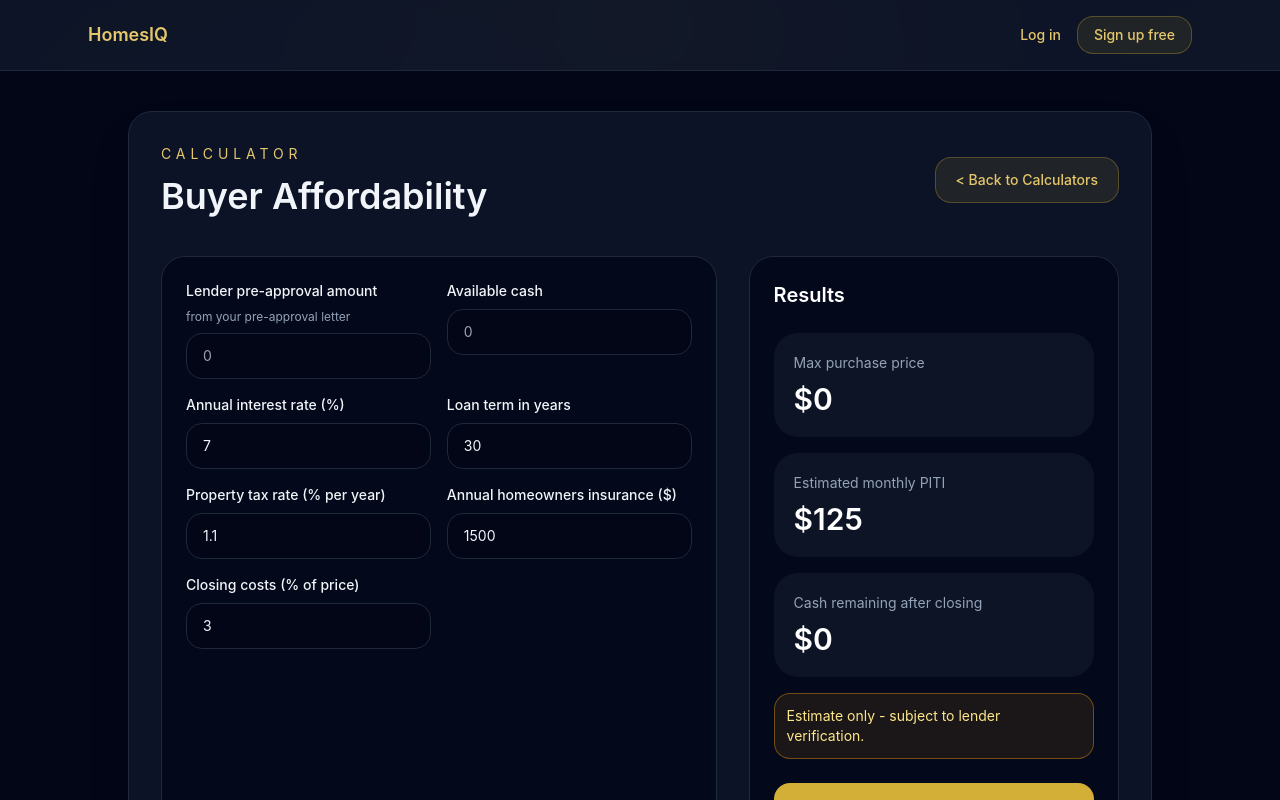
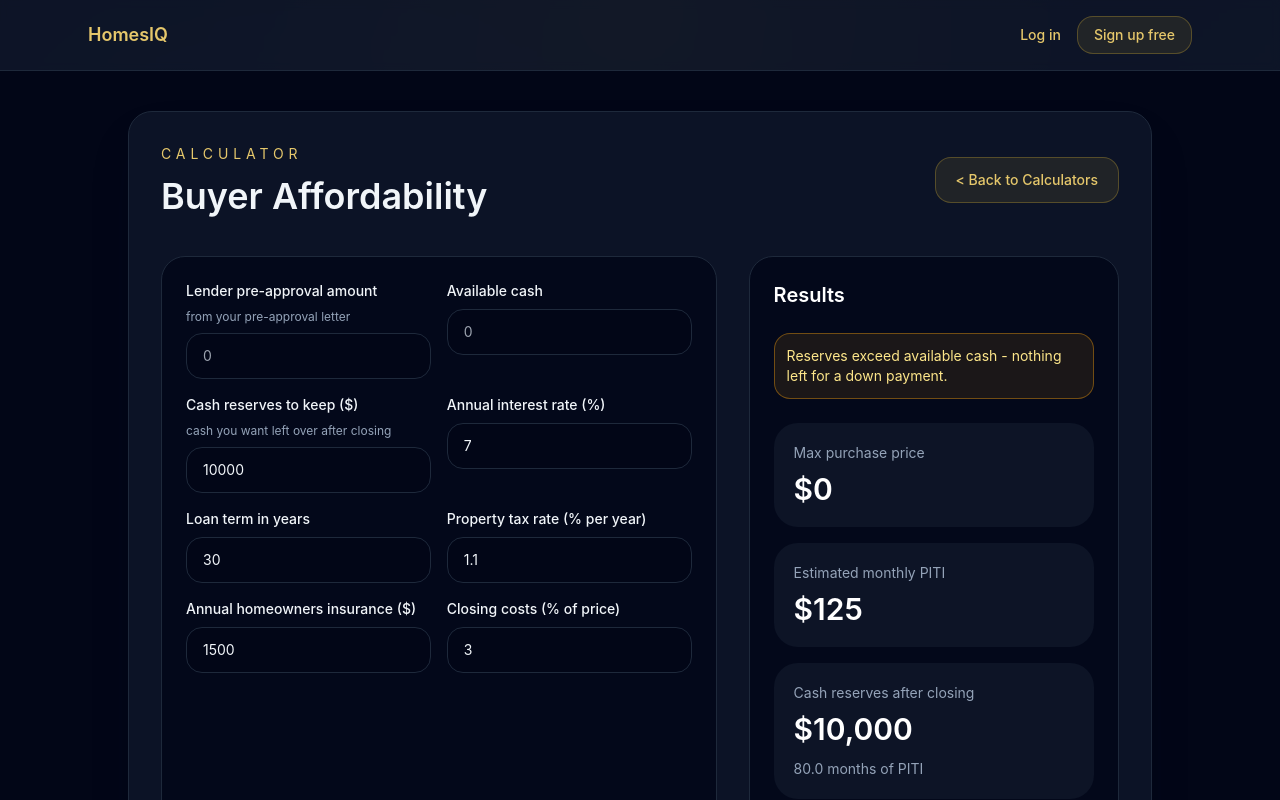
Before and after one commit to rdepass298-cmd/real-estate-deal-analyzer-, a Next.js app: page /affordability in a window 1280 px wide. Shown: the top 800 px of the page. Built offline with nearby package versions, Linux system fonts and the light colour scheme; no server answers.

Commit message:
Fix affordability: reserves as input, add months-of-PITI coverage

```diff
--- a/app/affordability/page.tsx
+++ b/app/affordability/page.tsx
@@ -25,6 +25,7 @@ const calculateMortgage = (loan: number, annualRate: number, years: number) => {
 export default function BuyerAffordabilityPage() {
  const [preApprovalAmountInput, setPreApprovalAmount] = useState('');
  const [availableCashInput, setAvailableCash] = useState('');
+ const [cashReservesInput, setCashReserves] = useState('10000');
  const [interestRateInput, setInterestRate] = useState('7');
  const [termYearsInput, setTermYears] = useState('30');
  const [propertyTaxRateInput, setPropertyTaxRate] = useState('1.1');
@@ -33,6 +34,7 @@ export default function BuyerAffordabilityPage() {
 
  const preApprovalAmount = parseFloat(preApprovalAmountInput) || 0;
  const availableCash = parseFloat(availableCashInput) || 0;
+ const cashReserves = parseFloat(cashReservesInput) || 0;
  const interestRate = parseFloat(interestRateInput) || 0;
  const termYears = parseFloat(termYearsInput) || 0;
  const propertyTaxRate = parseFloat(propertyTaxRateInput) || 0;
@@ -40,14 +42,15 @@ export default function BuyerAffordabilityPage() {
  const closingCostsPercent = parseFloat(closingCostsPercentInput) || 0;
 
  const closingRate = closingCostsPercent / 100;
+ const usableCash = Math.max(availableCash - cashReserves, 0);
 
  const maxPurchasePrice = useMemo(() => {
  if (closingRate <= -1) return 0;
- return (preApprovalAmount + availableCash) / (1 + closingRate);
- }, [preApprovalAmount, availableCash, closingRate]);
+ return (preApprovalAmount + usableCash) / (1 + closingRate);
+ }, [preApprovalAmount, usableCash, closingRate]);
 
  const closingCostsAtMaxPrice = maxPurchasePrice * closingRate;
- const downPaymentAvailable = availableCash - closingCostsAtMaxPrice;
+ const downPaymentAvailable = usableCash - closingCostsAtMaxPrice;
  const loanAmount = maxPurchasePrice - downPaymentAvailable;
  const monthlyPrincipalAndInterest = useMemo(
  () => calculateMortgage(loanAmount, interestRate, termYears),
@@ -56,11 +59,12 @@ export default function BuyerAffordabilityPage() {
  const monthlyPropertyTax = (propertyTaxRate / 100) * maxPurchasePrice / 12;
  const monthlyInsurance = annualInsurance / 12;
  const estimatedMonthlyPiti = monthlyPrincipalAndInterest + monthlyPropertyTax + monthlyInsurance;
- const cashRemainingAfterClosing = availableCash - downPaymentAvailable - closingCostsAtMaxPrice;
+ const monthsOfReserves = estimatedMonthlyPiti > 0 ? cashReserves / estimatedMonthlyPiti : 0;
 
  const saveInputs = {
  preApprovalAmount: preApprovalAmountInput,
  availableCash: availableCashInput,
+ cashReserves: cashReservesInput,
  interestRate: interestRateInput,
  termYears: termYearsInput,
  propertyTaxRate: propertyTaxRateInput,
@@ -71,10 +75,11 @@ export default function BuyerAffordabilityPage() {
  const saveResults = {
  maxPurchasePrice,
  estimatedMonthlyPiti,
- cashRemainingAfterClosing,
+ cashReserves,
+ monthsOfReserves,
  };
 
- const professionalSheetHref = `/affordability/professional-sheet?preApprovalAmount=${encodeURIComponent(preApprovalAmountInput)}&availableCash=${encodeURIComponent(availableCashInput)}&interestRate=${encodeURIComponent(interestRateInput)}&termYears=${encodeURIComponent(termYearsInput)}&propertyTaxRate=${encodeURIComponent(propertyTaxRateInput)}&annualInsurance=${encodeURIComponent(annualInsuranceInput)}&closingCostsPercent=${encodeURIComponent(closingCostsPercentInput)}`;
+ const professionalSheetHref = `/affordability/professional-sheet?preApprovalAmount=${encodeURIComponent(preApprovalAmountInput)}&availableCash=${encodeURIComponent(availableCashInput)}&cashReserves=${encodeURIComponent(cashReservesInput)}&interestRate=${encodeURIComponent(interestRateInput)}&termYears=${encodeURIComponent(termYearsInput)}&propertyTaxRate=${encodeURIComponent(propertyTaxRateInput)}&annualInsurance=${encodeURIComponent(annualInsuranceInput)}&closingCostsPercent=${encodeURIComponent(closingCostsPercentInput)}`;
 
  return (
  <main className="min-h-screen bg-slate-950 text-slate-100 px-6 py-10 sm:px-10">
@@ -98,6 +103,12 @@ export default function BuyerAffordabilityPage() {
  helperText: 'from your pre-approval letter',
  },
  { label: 'Available cash', value: availableCashInput, setter: setAvailableCash },
+ {
+ label: 'Cash reserves to keep ($)',
+ value: cashReservesInput,
+ setter: setCashReserves,
+ helperText: 'cash you want left over after closing',
+ },
  { label: 'Annual interest rate (%)', value: interestRateInput, setter: setInterestRate },
  { label: 'Loan term in years', value: termYearsInput, setter: setTermYears },
  { label: 'Property tax rate (% per year)', value: propertyTaxRateInput, setter: setPropertyTaxRate },
@@ -121,6 +132,11 @@ export default function BuyerAffordabilityPage() {
 
  <section className="space-y-6 rounded-3xl border border-slate-800 bg-slate-950/80 p-6">
  <h2 className="text-xl font-semibold text-white">Results</h2>
+ {cashReserves > availableCash ? (
+ <p className="rounded-2xl border border-amber-500/40 bg-amber-500/10 p-3 text-sm text-amber-200">
+ Reserves exceed available cash - nothing left for a down payment.
+ </p>
+ ) : null}
  <div className="grid gap-4">
  <div className="rounded-3xl bg-slate-900/80 p-5">
  <p className="text-sm text-slate-400">Max purchase price</p>
@@ -131,8 +147,15 @@ export default function BuyerAffordabilityPage() {
  <p className="mt-2 text-3xl font-semibold text-white">{formatMoney(estimatedMonthlyPiti)}</p>
  </div>
  <div className="rounded-3xl bg-slate-900/80 p-5">
- <p className="text-sm text-slate-400">Cash remaining after closing</p>
- <p className="mt-2 text-3xl font-semibold text-white">{formatMoney(cashRemainingAfterClosing)}</p>
+ <p className="text-sm text-slate-400">Cash reserves after closing</p>
+ <p className="mt-2 text-3xl font-semibold text-white">{formatMoney(cashReserves)}</p>
+ {monthsOfReserves < 2 ? (
+ <p className="mt-3 rounded-2xl border border-amber-500/40 bg-amber-500/10 p-3 text-sm text-amber-200">
+ {monthsOfReserves.toFixed(1)} months of PITI. Below the 2-6 months most lenders want to see.
+ </p>
+ ) : (
+ <p className="mt-3 text-sm text-slate-400">{monthsOfReserves.toFixed(1)} months of PITI</p>
+ )}
  </div>
  <p className="rounded-2xl border border-amber-500/40 bg-amber-500/10 p-3 text-sm text-amber-200">
  Estimate only - subject to lender verification.
```
